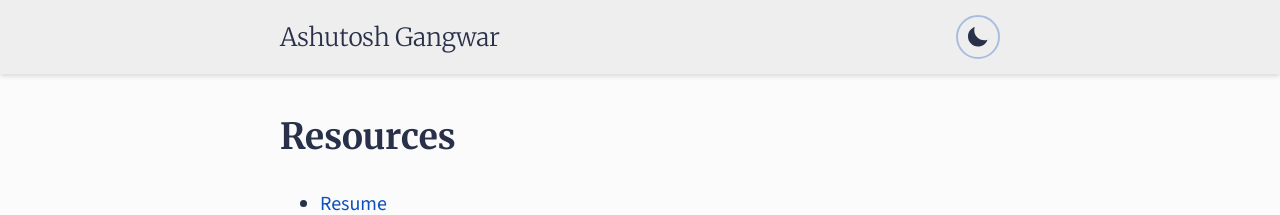
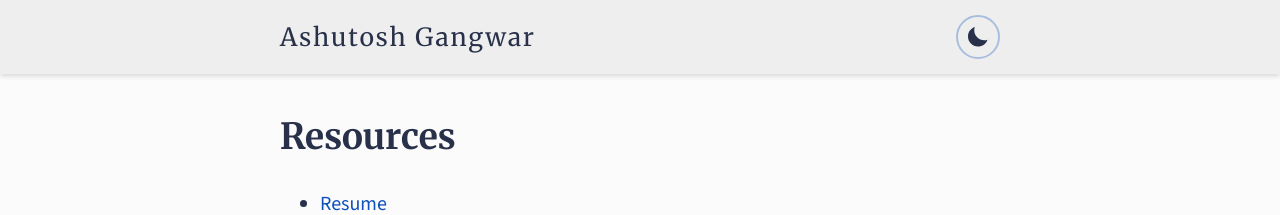
Before and after one commit to ashutoshgngwr/ashutoshgngwr.github.io, a Jekyll site: the page built from index.md, in a window 1280 px wide. Shown: the top 215 px of the page. Built offline with Jekyll 4.4.1, drawn with Linux system fonts in a browser that asks for light colours.

```diff
--- a/_includes/sitemap.xml
+++ b/_includes/sitemap.xml
@@ -11,7 +11,7 @@
     <loc>{{ page.url | absolute_url | xml_escape }}</loc>
     <lastmod>{{ page.date | date_to_xmlschema }}</lastmod>
     <changefreq>weekly</changefreq>
-    <priority>{{ collection.sitemap_priority }}</priority>
+    <priority>{{ collection.sitemap_priority | default: 0.0 }}</priority>
   </url>
   {%- endfor %}
   {%- endfor %}
--- a/_sass/main.scss
+++ b/_sass/main.scss
@@ -39,9 +39,10 @@ header {
 
     a.title {
       color: var(--color-text);
+      letter-spacing: 0.1rem;
 
       @include font-family-serif;
-      font-weight: 200;
+      font-weight: 400;
       font-size: 1.25rem;
 
       &:hover {
```
Also changed, not shown: README.md.
